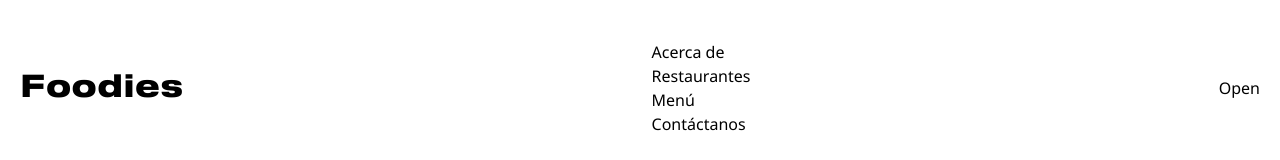
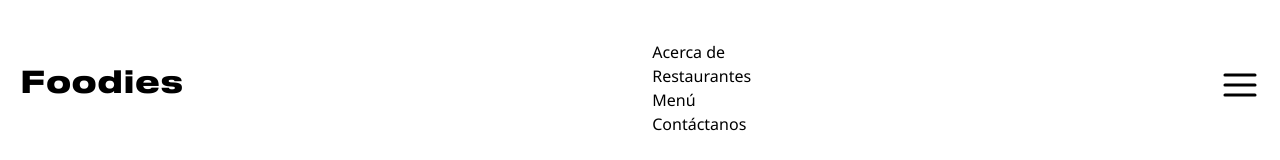
Before and after one commit to diegomurillocorrea/foodies, a Next.js app: page /components in a window 1280 px wide. Shown: the top 160 px of the page. Built offline with nearby package versions, Linux system fonts and the light colour scheme.

Commit message:
Layout component finished

```diff
--- /dev/null
+++ b/components/Layout.jsx
@@ -0,0 +1,16 @@
+import Head from "next/head";
+
+const Layout = ({ title, children }) => {
+    return (
+        <>
+            <Head>
+                <title>Foodies | {title}</title>
+            </Head>
+            <main>
+                {children}
+            </main>
+        </>
+    );
+};
+
+export default Layout;
--- a/components/NavBar.jsx
+++ b/components/NavBar.jsx
@@ -1,8 +1,13 @@
+import { useState } from "react";
+import Open from "../components/icons/Open";
+import Closed from "../components/icons/Closed";
+
 const NavBar = () => {
+    const [isOpen, setIsOpen] = useState(false);
     return (
         <div>
             <div className="font-noto-sans flex items-center justify-between px-5 py-10">
-                <div>
+                <div className="-mt-2">
                     <a
                         href=""
                         className="font-druk-bold font-extrabold text-3xl"
@@ -25,8 +30,13 @@ const NavBar = () => {
                     </div>
                 </div>
                 <div className="xl:block">
-                    <button>
-                        Open
+                    <button
+                        className="w-10 h-10"
+                        onClick={() => setIsOpen(!isOpen)}
+                    >
+                        {isOpen ?
+                        <Closed classes="fill-current text-black" /> :
+                        <Open classes="stroke-current text-black" />}
                     </button>
                 </div>
             </div>
```
